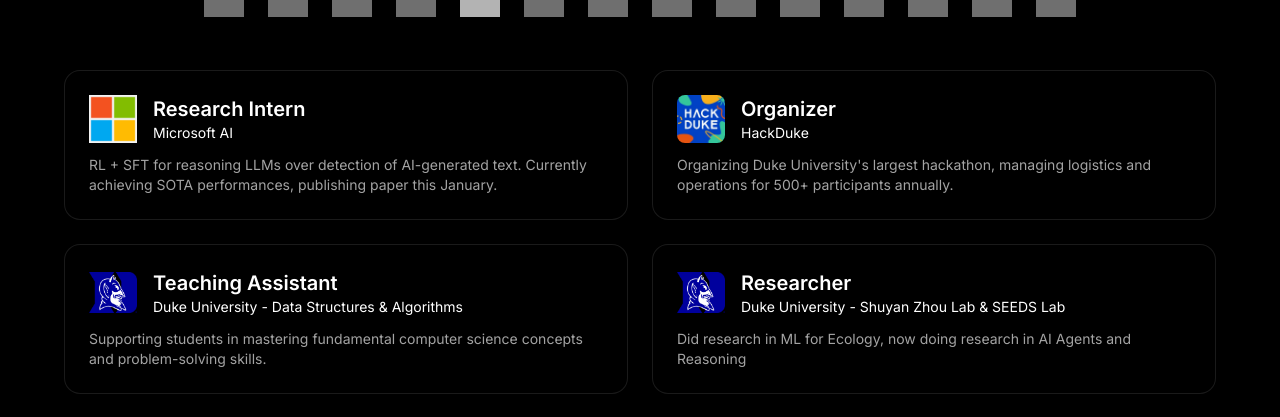
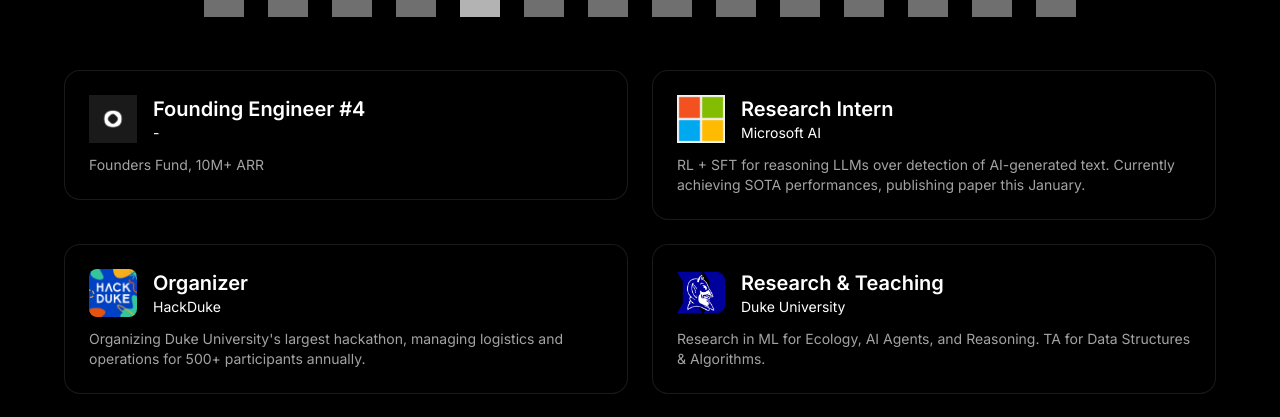
Before and after one commit to maxx06/new-website, a Next.js app in the folder website/: page / in a window 1280 px wide. Shown: the part 815-1232 px from the top of the page. Built offline with nearby package versions, Linux system fonts and the light colour scheme; grey boxes are pictures that could not be loaded.

Commit message:
experience

```diff
--- a/website/src/components/experience-section.tsx
+++ b/website/src/components/experience-section.tsx
@@ -64,6 +64,20 @@ export function ExperienceSection() {
             <div className="p-6 rounded-2xl bg-black/60 backdrop-blur-md border border-white/10 hover:border-white/20 transition-all duration-300 shadow-xl hover:shadow-2xl">
               <div className="flex items-center gap-4 mb-3">
                 <div className="w-12 h-12 relative flex-shrink-0">
+                  <Image src="/icon.png" alt="Stealth Startup" fill className="object-contain" />
+                </div>
+                <div>
+                  <h3 className="text-xl font-semibold">Founding Engineer #4</h3>
+                  <p className="text-sm text-primary">-</p>
+                </div>
+              </div>
+              <p className="text-sm text-muted-foreground">Founders Fund, 10M+ ARR</p>
+            </div>
+          </ScrollReveal>
+          <ScrollReveal animation="slideInRight" delay={250}>
+            <div className="p-6 rounded-2xl bg-black/60 backdrop-blur-md border border-white/10 hover:border-white/20 transition-all duration-300 shadow-xl hover:shadow-2xl">
+              <div className="flex items-center gap-4 mb-3">
+                <div className="w-12 h-12 relative flex-shrink-0">
                   <Image src="/microsoft.png" alt="Microsoft" fill className="object-contain" />
                 </div>
                 <div>
@@ -74,7 +88,7 @@ export function ExperienceSection() {
               <p className="text-sm text-muted-foreground">RL + SFT for reasoning LLMs over detection of AI-generated text. Currently achieving SOTA performances, publishing paper this January.</p>
             </div>
           </ScrollReveal>
-          <ScrollReveal animation="slideInRight" delay={250}>
+          <ScrollReveal animation="slideInLeft" delay={300}>
             <div className="p-6 rounded-2xl bg-black/60 backdrop-blur-md border border-white/10 hover:border-white/20 transition-all duration-300 shadow-xl hover:shadow-2xl">
               <div className="flex items-center gap-4 mb-3">
                 <div className="w-12 h-12 relative flex-shrink-0">
@@ -95,25 +109,11 @@ export function ExperienceSection() {
                   <Image src="/duke.png" alt="Duke University" fill className="object-contain" />
                 </div>
                 <div>
-                  <h3 className="text-xl font-semibold">Teaching Assistant</h3>
-                  <p className="text-sm text-primary">Duke University - Data Structures & Algorithms</p>
+                  <h3 className="text-xl font-semibold">Research & Teaching</h3>
+                  <p className="text-sm text-primary">Duke University</p>
                 </div>
               </div>
-              <p className="text-sm text-muted-foreground">Supporting students in mastering fundamental computer science concepts and problem-solving skills.</p>
-            </div>
-          </ScrollReveal>
-          <ScrollReveal animation="slideInRight" delay={350}>
-            <div className="p-6 rounded-2xl bg-black/60 backdrop-blur-md border border-white/10 hover:border-white/20 transition-all duration-300 shadow-xl hover:shadow-2xl">
-              <div className="flex items-center gap-4 mb-3">
-                <div className="w-12 h-12 relative flex-shrink-0">
-                  <Image src="/duke.png" alt="Duke University" fill className="object-contain" />
-                </div>
-                <div>
-                  <h3 className="text-xl font-semibold">Researcher</h3>
-                  <p className="text-sm text-primary">Duke University - Shuyan Zhou Lab & SEEDS Lab</p>
-                </div>
-              </div>
-              <p className="text-sm text-muted-foreground">Did research in ML for Ecology, now doing research in AI Agents and Reasoning</p>
+              <p className="text-sm text-muted-foreground">Research in ML for Ecology, AI Agents, and Reasoning. TA for Data Structures & Algorithms.</p>
             </div>
           </ScrollReveal>
           <ScrollReveal animation="slideInLeft" delay={400}>
```
Also changed, not shown: website/public/icon.png (added), 1 other file (tests, documents, lock files or other folders).
